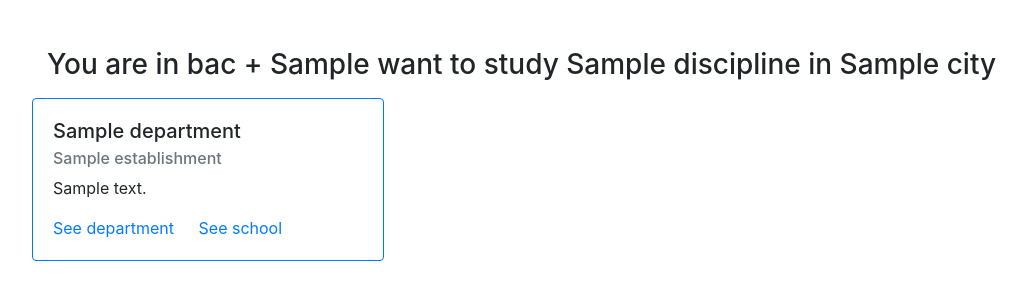
After one commit to AliKhyar/kijatek, a Django app: template app/core/templates/core/search_info.html in a window 1280 px wide. The commit adds this page. Shown: the top 300 px of the page, without its empty margins (46-1072 px from the left). Run offline with Django 3.2, Linux system fonts and the light colour scheme; tables that the repository leaves empty hold one stand-in row (values such as "Sample post"); the template is opened without the code that fills it: values that come from a table or form of the project are taken from there, most other values are stand-ins (such as "Sample title", 1, 10 or a date in 2020); some libraries are stand-ins or nearby versions.

Commit message:
adding search info template with card and query test in it

```diff
--- a/app/core/templates/core/index.html
+++ b/app/core/templates/core/index.html
@@ -1,6 +1,7 @@
 {% extends 'core/header.html' %}
 
 {% block content %}
+
 <div class="container">
   <div class="row-cols-12" id="index-content">
     <form method="post" role="form">
--- /dev/null
+++ b/app/core/templates/core/search_info.html
@@ -0,0 +1,37 @@
+{% extends 'core/header.html' %}
+{% block content %}
+<div class="container mt-5">
+
+    <div class='h3 m-2'>You are in bac
+        {% if info.bac_plus >= 0 %}
+         {{ info.bac_plus }}
+        {% else %}
+         +  {{ info.bac_plus }}
+        {% endif %}
+        want to study
+        {{info.discipline.name}}
+        in
+        {{info.city.name}}
+    </div>
+
+    <div class="row">
+    {% if departments %}
+        {% for d in departments %}
+        <div class="card border-primary m-2" style="width: 22rem;">
+            <div class="card-body">
+                <h5 class="card-title">{{d.name}}</h5>
+                <h6 class="card-subtitle mb-2 text-muted">{{d.establishment}}</h6>
+                <p class="card-text">{{d.description}}</p>
+                <a href="#" class="card-link">See department</a>
+                <a href="#" class="card-link">See school</a>
+            </div>
+        </div>
+        {% endfor %}
+    {%else%}
+        <div class="h5 text-danger mt-5"> Sorry we don't have any info about your query yet</div>
+    {% endif %}
+    </div>
+
+</div>
+
+{% endblock %}
```
Also changed, not shown: app/core/models.py (+7 -7 lines), app/core/views.py (+12 -6 lines). Lines whose indentation alone changed are shown as unchanged.
